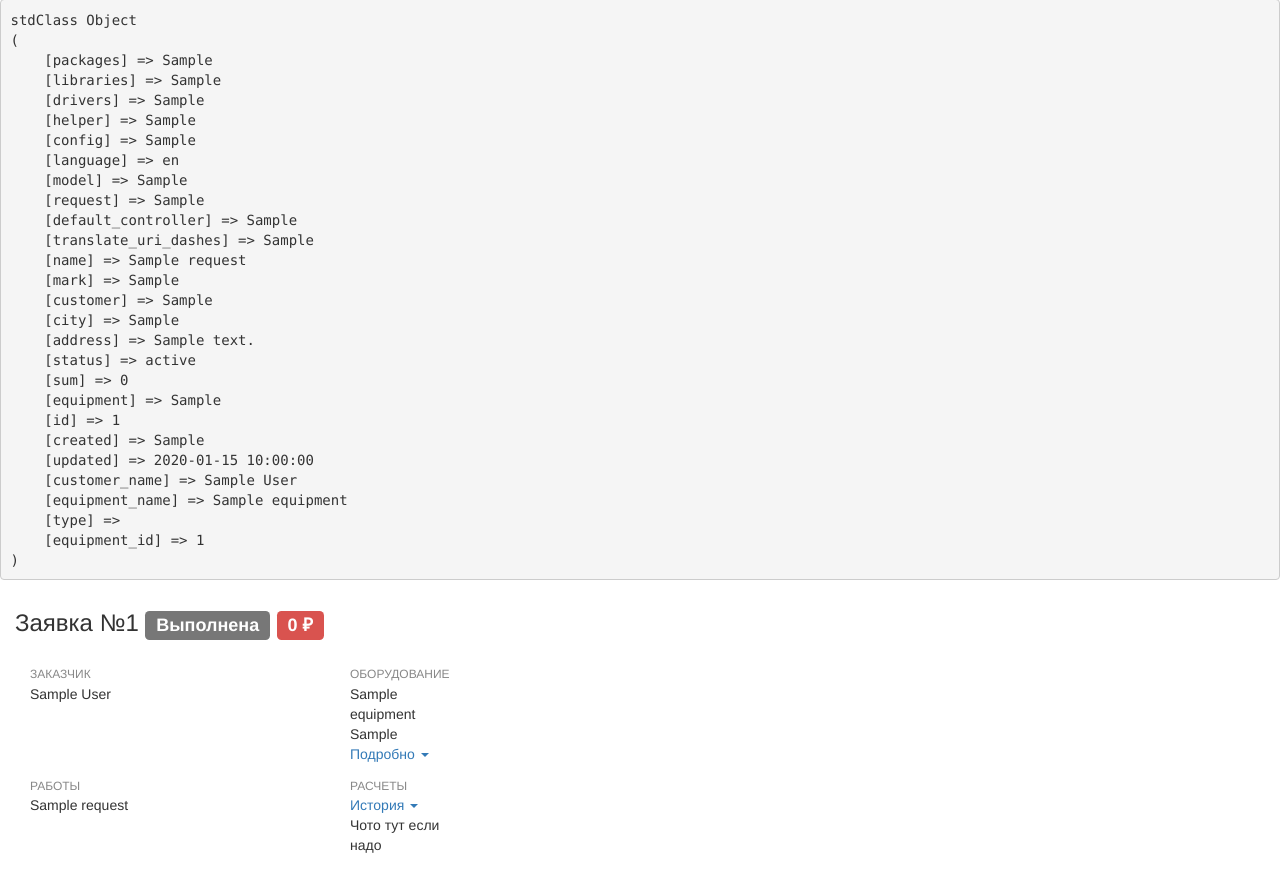
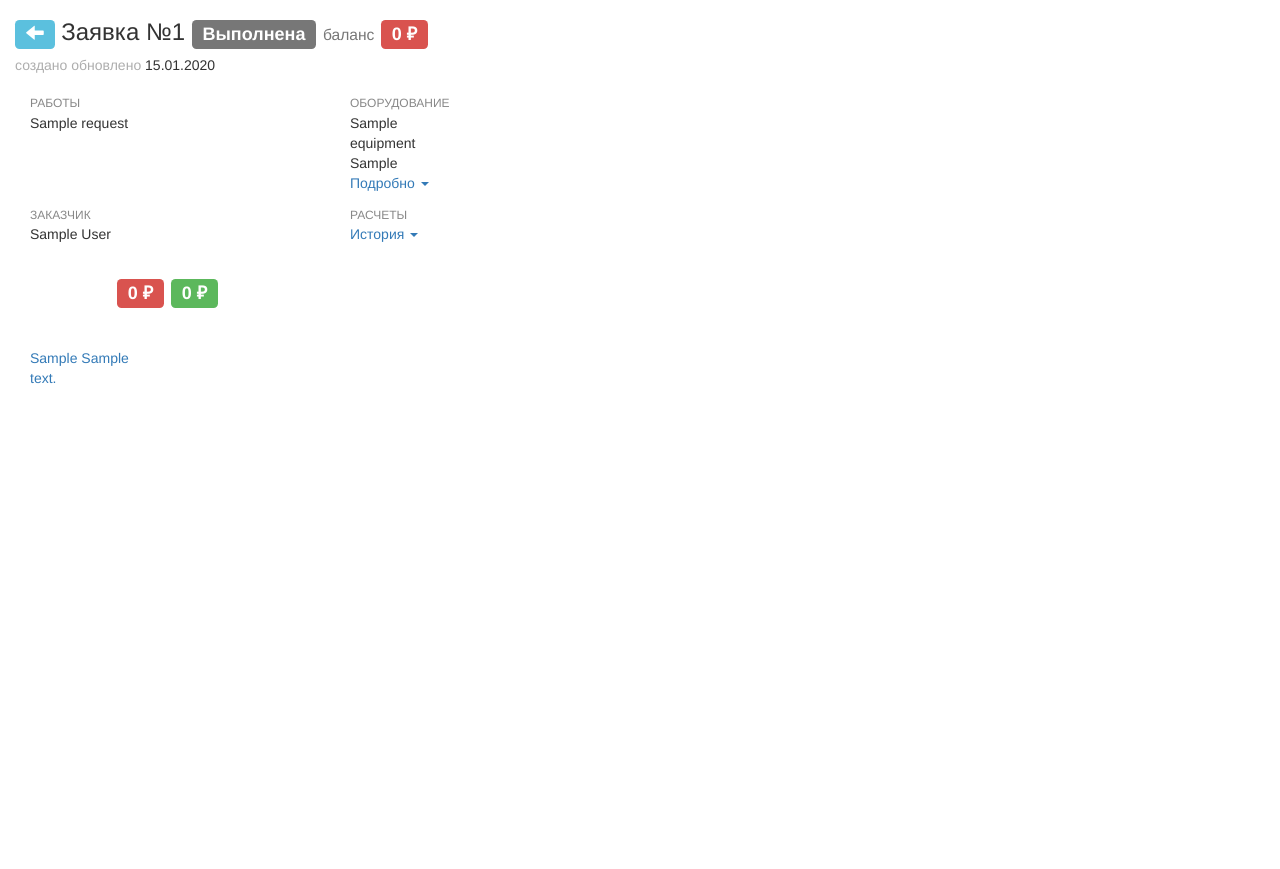
Before and after one commit to gluck-59/midved, a CodeIgniter app: page /database/request/edit/1 in a window 1280 px wide. Shown: the part 51-920 px from the top of the page. After the commit the page ends 435 px from the top, so only its background shows below. Run offline with CodeIgniter, Linux system fonts and the light colour scheme; tables that the repository leaves empty or names only in its code hold one stand-in row (values such as "Sample post").

Commit message:
показ расчетов

```diff
--- a/application/controllers/Request.php
+++ b/application/controllers/Request.php
@@ -2,6 +2,7 @@
 
 	class Request extends CI_Controller
 	{
+		private $payments;
 		function __construct()
 		{
 			parent::__construct();
@@ -23,8 +24,11 @@
 		 * @return void
 		 */
 		public function edit(int $requestId = null) {
+			$this->payments = $this->load->model('PaymentModel');
+//			$payment = $this->->history($requestId);?
+
 			$this->load->view('header');
-			$this->load->view('requestEdit', ['request' => $this->RequestModel->edit($requestId)]);
+			$this->load->view('requestEdit', ['request' => $this->RequestModel->edit($requestId), 'payments' => $this->PaymentModel->history($requestId)]);
 			$this->load->view('footer');
 		}
     }
--- a/application/models/PaymentModel.php
+++ b/application/models/PaymentModel.php
@@ -5,7 +5,7 @@
 	 */
 	class PaymentModel extends CI_Model
 	{
-		public $customers;
+//		public $payment;
 
 		function __construct()
 		{
@@ -14,12 +14,14 @@
 		}
 
 
-		public function getPaymentsByRequest(array $idRequest = null) : array {
-//			if (!is_null($idRequest)) {
-//				return new ErrorException('Отсутствует $idRequest в '.__FUNCTION__);
-//			}
-
-			$sql = "select * from payment WHERE id IN (implode(',', $idRequest))";
+		/**
+		 * тянет историю затрат/платежей по номеру заявки
+		 * @param int $reqestId
+		 * @return array
+		 */
+		public function history(int $reqestId = null) : array {
+			if (is_null($reqestId)) throw new Exception('Отсутствует номер заявки в '.__CLASS__.': '.__LINE__);
+			$sql = "select  p.id, p.request_id, p.type, p.sum/100 as sum, DATE_FORMAT(p.created, '%m.%d.%Y') created FROM  payment p WHERE p.request_id = $reqestId ORDER BY p.created ASC";
 			$stmt = $this->db->query($sql);
 			return $stmt->result();
 		}
--- a/application/models/RequestModel.php
+++ b/application/models/RequestModel.php
@@ -16,9 +16,11 @@
 		public function getRequests(array $idRequests = null) : array {
 			$where = 'WHERE 1 ';
 			if (!is_null($idRequests)) $where .= 'AND id IN('.implode(',', $idRequests).')';
-			$sql = "select r.id, r.name, r.status, DATE_FORMAT(r.created, '%d.%m.%y') created, DATE_FORMAT(r.updated, '%d.%m.%y') updated, e.name equipment, e.city, e.address, e.mark, c.name customer,(SELECT SUM(p.sum)
-			FROM payment p WHERE p.id = r.id)/100 as sum
-			from request r JOIN equipment e ON e.id = r.equipment_id JOIN customer c ON c.id = e.customer_id $where";
+			$sql = "select r.id, r.name, r.status, DATE_FORMAT(r.created, '%d.%m.%y') created, DATE_FORMAT(r.updated, '%d.%m.%y') updated, e.name equipment, e.city, e.address, e.mark, c.name customer
+     		,(SELECT SUM(p.sum) FROM payment p WHERE p.request_id = r.id)/100 as sum
+			from request r
+			JOIN equipment e ON e.id = r.equipment_id
+			    JOIN customer c ON c.id = e.customer_id $where";
 			$stmt = $this->db->query($sql);
 			return $stmt->result();
 		}
@@ -31,13 +33,13 @@
 		 * @return object
 		 */
 		public function edit(int $requestId = null) : object {
-			$sql = "select DISTINCT r.*, (SELECT SUM(p.sum) FROM payment p WHERE p.request_id = r.id)/100 AS sum
-			,e.name equipment_name, e.mark, e.city, e.address, c.name customer_name
+			$sql = "select DISTINCT r.id, r.equipment_id, r.name, r.status, DATE_FORMAT(r.created, '%d.%m.%Y') created, DATE_FORMAT(r.updated, '%d.%m.%Y') updated
+			,(SELECT SUM(p.sum) FROM payment p WHERE p.request_id = r.id)/100 as sum,
+			e.name equipment, e.mark, e.city, e.address, c.name customer_name
 			FROM  request r
 			LEFT JOIN payment p ON p.request_id = r.id
 			JOIN equipment e ON e.id = r.equipment_id
 			JOIN customer c ON c.id = e.customer_id
-
 			WHERE r.id = $requestId";
 			$stmt = $this->db->query($sql);
 			$res = $stmt->row();
--- a/application/views/requestEdit.php
+++ b/application/views/requestEdit.php
@@ -1,43 +1,73 @@
 <?php
-	prettyDump($request);
+//	prettyDump($request);
+//	prettyDump($payments);
 	$status = 'Новая';
 	($request->status == 1 ? $status = 'В работе' : $status = 'Выполнена');
 	$sumStatus = 'label label-danger';
-	($request->sum > 0 ? $sumStatus = 'label label-success' : '')
+	($request->sum > 0 ? $sumStatus = 'label label-success' : '');
 
+	// платежи
+	$prihod = 0.0;
+	$rashod = 0.0;
+	$tableHtml = '';
+	$tableHtmlSpanClass = 'label label-default';
+	$paymentType = 'Накладные';
+	foreach ($payments as $payment) {
+		if ($payment->sum < 0) {
+			$rashod += abs($payment->sum);
+			$tableHtmlSpanClass = 'label label-danger';
+		}
+		else {
+			$prihod += $payment->sum;
+			$tableHtmlSpanClass = 'label label-success';
+		}
+
+		if ($payment->type) $paymentType = 'Работы';
+
+		$tableHtml .= '<tr>
+			<td>'.$payment->created.'</td>
+			<td><span class="'.$tableHtmlSpanClass.'">'.round($payment->sum, 2).' ₽</span></td>
+			<td>'.$paymentType.'</td>
+		</tr>';
+
+
+}
 ?>
 
 <div class="container-fluid">
 	<div class="row">
 		<div class="col-lg-6 col-xs-12">
-			<h3>Заявка №<?=$request->id?>&nbsp;<small class="label label-default"><?=$status?></small>&nbsp;<small class="<?=$sumStatus?>"><?=round($request->sum, 2)?> ₽</small></h3>
+			<h3><a href="/request"><span class="label label-info"><i class="glyphicon glyphicon-arrow-left"></i></span></a>
+				Заявка №<?=$request->id?>&nbsp;<small class="label label-default hidden-xs"><?=$status?></small>&nbsp;<small class="hidden-xs">баланс</small>&nbsp;<small class="<?=$sumStatus?>"><?=round($request->sum, 2)?>&nbsp;₽</small></h3>
+			<span class="text-muted">создано</span> <?=$request->created?> <span class="text-muted">обновлено</span> <?=$request->updated?>
 			<div class="clearfix">&nbsp;</div>
 			<div class="row">
 				<div class="col-md-9 col-lg-6 col-sm-12">
 					<div class="col-md-6 items_container">
-						<div class="items_head">Заказчик</div>
+						<div class="items_head">Работы</div>
 						<div class="items_value">
-						<?=$request->customer_name?>
+							<?=$request->name?>
 						</div>
 					</div>
 				</div>
+
 				<div class="col-md-9 col-lg-6 col-sm-12">
 					<div class="col-md-6 items_container">
 						<div class="items_head">Оборудование</div>
 						<div class="items_value">
-						<?=$request->equipment_name?> <?=$request->mark?>
+						<?=$request->equipment?> <?=$request->mark?>
 							<div id="equipmentDetails" role="presentation" class="dropdown">
 								<a href="#" class="dropdown-toggle" data-toggle="dropdown" role="button" aria-haspopup="true" aria-expanded="true">
 									Подробно
 									<span class="caret"></span>
 								</a>
-								<div class="dropdown-menu" aria-labelledby="" style="width: 894px; padding: 0px;">
+								<div class="dropdown-menu" aria-labelledby="" style="max-width: 80vw; padding: 5px;">
 									<div class='items_value' style="opacity: 0.6">
-										<table id="equipmentDetailsData" class="sub_list table 1table-responsive table-striped table-condensed table-bordered">
+										<table id="equipmentDetailsData" class="table table-responsive table-striped table-condensed table-border">
 											<thead>
 												<tr>
 													<th>Голова</th>
-													<th style="width: 10px;">Ноги</th>
+													<th>Ноги</th>
 													<th>Жопа</th>
 													<th>Серийник</th>
 												</tr>
@@ -50,14 +80,16 @@
 						</div>
 					</div>
 				</div>
+
 				<div class="col-md-9 col-lg-6 col-sm-12">
 					<div class="col-md-6 items_container">
-						<div class="items_head">Работы</div>
+						<div class="items_head">Заказчик</div>
 						<div class="items_value">
-						<?=$request->name?>
+							<?=$request->customer_name?>
 						</div>
 					</div>
 				</div>
+
 				<div class="col-md-9 col-lg-6 col-sm-12">
 					<div class="col-md-6 items_container">
 						<div class="items_head">Расчеты</div>
@@ -67,22 +99,43 @@
 									История
 									<span class="caret"></span>
 								</a>
-								<div class="dropdown-menu" aria-labelledby="" style="width: 894px; padding: 0px;">
-									<div class='items_value' style="opacity: 0.6">
-										<table id="paymentsHistoryData" class="sub_list table 1table-responsive table-striped table-condensed table-bordered">
+								<div class="dropdown-menu" aria-labelledby="" style="max-width: 80vw; padding: 5px;">
+									<div class='items_value' style="opacity: 0.8">
+										<table id="paymentsHistoryData" class="table table-responsive table-striped table-condensed table-border">
 											<thead>
 												<tr>
 													<th>Дата</th>
-													<th style="width: 10px;">Сумма</th>
+													<th>Сумма</th>
 													<th>Статья</th>
 												</tr>
 											</thead>
-											<tbody></tbody>
+											<tbody><?=$tableHtml?></tbody>
 										</table>
 									</div>
 								</div>
 							</div>
-						Чото тут если надо
+						</div>
+					</div>
+				</div>
+
+				<div class="1col-md-9 1col-lg-9 col-sm-12">
+					<div class="col-md-6 items_container">
+<!--						<div class="items_head">Расчеты</div>-->
+						<center class="items_value">
+							<h3>
+								<span class="label label-danger"><?=$rashod?> ₽</span> <span class="label label-success"><?=$prihod?> ₽</span>
+							</h3>
+						</center>
+					</div>
+				</div>
+
+				<div class="clearfix">&nbsp;</div>
+
+				<div class="col-md-9 col-lg-6 col-sm-12">
+					<div class="col-md-6 items_container">
+<!--						<div class="items_head">Работы</div>-->
+						<div class="items_value">
+							<a href="https://www.google.ru/maps/place/<?=$request->city.' '.$request->address?>" target="_blank"><? echo $request->city . ' ' . $request->address; ?> </a>
 						</div>
 					</div>
 				</div>
```
Also changed, not shown: application/controllers/Admin.php (deleted, +0 -32 lines), application/controllers/Payment.php (added, +19 -0 lines).
